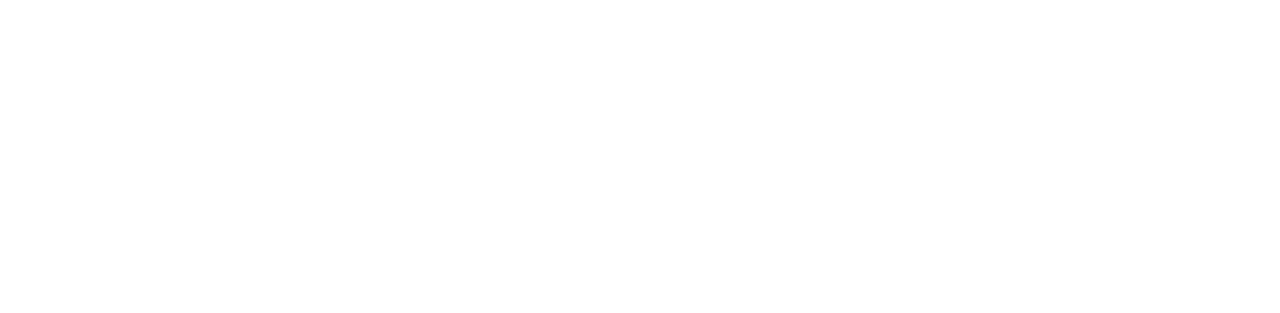
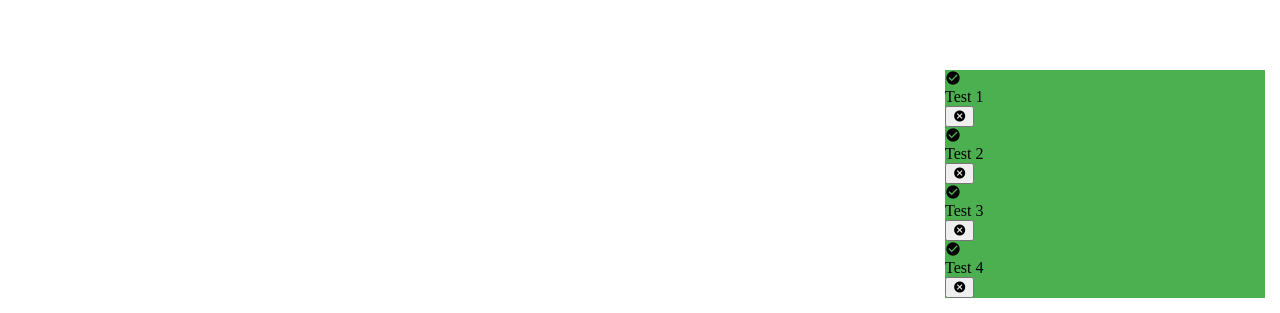
Before and after one commit to tascaenzo/dashboard, a Vue app: page / in a window 1280 px wide. Shown: the part 487-800 px from the top of the page. Built offline with nearby package versions, Linux system fonts and the light colour scheme.

Commit message:
add notifications

```diff
--- /dev/null
+++ b/src/components/Notification.vue
@@ -0,0 +1,37 @@
+<style>
+.notifications-list {
+  position: fixed;
+  bottom: 0;
+  right: 0;
+  margin: 15px;
+  width: 320px;
+}
+</style>
+
+<template>
+  <div class="notifications-list">
+    <v-alert border="left" dismissible elevation="5" type="success" prominent>
+      Test 1
+    </v-alert>
+        <v-alert border="left" dismissible elevation="5" type="success" prominent>
+      Test 2
+    </v-alert>
+        <v-alert border="left" dismissible elevation="5" type="success" prominent>
+      Test 3
+    </v-alert>
+        <v-alert border="left" dismissible elevation="5" type="success" prominent>
+      Test 4
+    </v-alert>
+  </div>
+</template>
+
+<script lang="ts">
+import Vue from 'vue'
+// import { mapState } from "vuex";
+
+export default Vue.extend({
+  name: 'Notification',
+
+  data: () => ({})
+})
+</script>
--- a/src/store/auth/actions.ts
+++ b/src/store/auth/actions.ts
@@ -24,7 +24,7 @@
   [ActionTypes.LOGIN](context: ActionAugments, dto: LoginDto): Promise<boolean>
 }
 
-export const actions: ActionTree<State, State> = {
+export const actions: ActionTree<State, State> /* & Actions */ = {
   async [ActionTypes.LOGIN] ({ commit }, dto) {
     await axios.post(`${URL_API}/auth/login`, dto)
       .then(response => {
--- a/src/views/Home.vue
+++ b/src/views/Home.vue
@@ -1,17 +1,22 @@
 <template>
   <div class="home">
     <HelloWorld msg="Welcome to Your Vue.js + TypeScript App" />
+    <HelloWorld msg="Welcome to Your Vue.js + TypeScript App" />
+
+    <Notification />
   </div>
 </template>
 
 <script lang="ts">
 import Vue from 'vue'
-import HelloWorld from '@/components/HelloWorld.vue' // @ is an alias to /src
+import HelloWorld from '@/components/HelloWorld.vue'
+import Notification from '@/components/Notification.vue'
 
 export default Vue.extend({
   name: 'Home',
   components: {
-    HelloWorld
+    HelloWorld,
+    Notification
   }
 })
 </script>
--- a/src/views/Login.vue
+++ b/src/views/Login.vue
@@ -2,7 +2,7 @@
 .bg {
   width: 100vh;
   height: 100vh;
-  background: url("https://images.unsplash.com/photo-1598624262720-0d04fa753768?ixlib=rb-1.2.1&auto=format&fit=crop&w=1350&q=80");
+  background: url("https://images.unsplash.com/photo-1587620962725-abab7fe55159?ixid=MXwxMjA3fDB8MHxwaG90by1wYWdlfHx8fGVufDB8fHw%3D&ixlib=rb-1.2.1&auto=format&fit=crop&w=1489&q=80");
   background-position: center;
   background-repeat: no-repeat;
   background-size: cover;
```
Also changed, not shown: src/models/notification.dto.ts (added, +17 -0 lines), src/store/notification/actions.ts (added, +31 -0 lines), src/store/notification/getters.ts (added, +22 -0 lines), src/store/notification/index.ts (added, +12 -0 lines), src/store/notification/mutations.ts (added, +26 -0 lines), src/store/notification/state.ts (added, +10 -0 lines).
